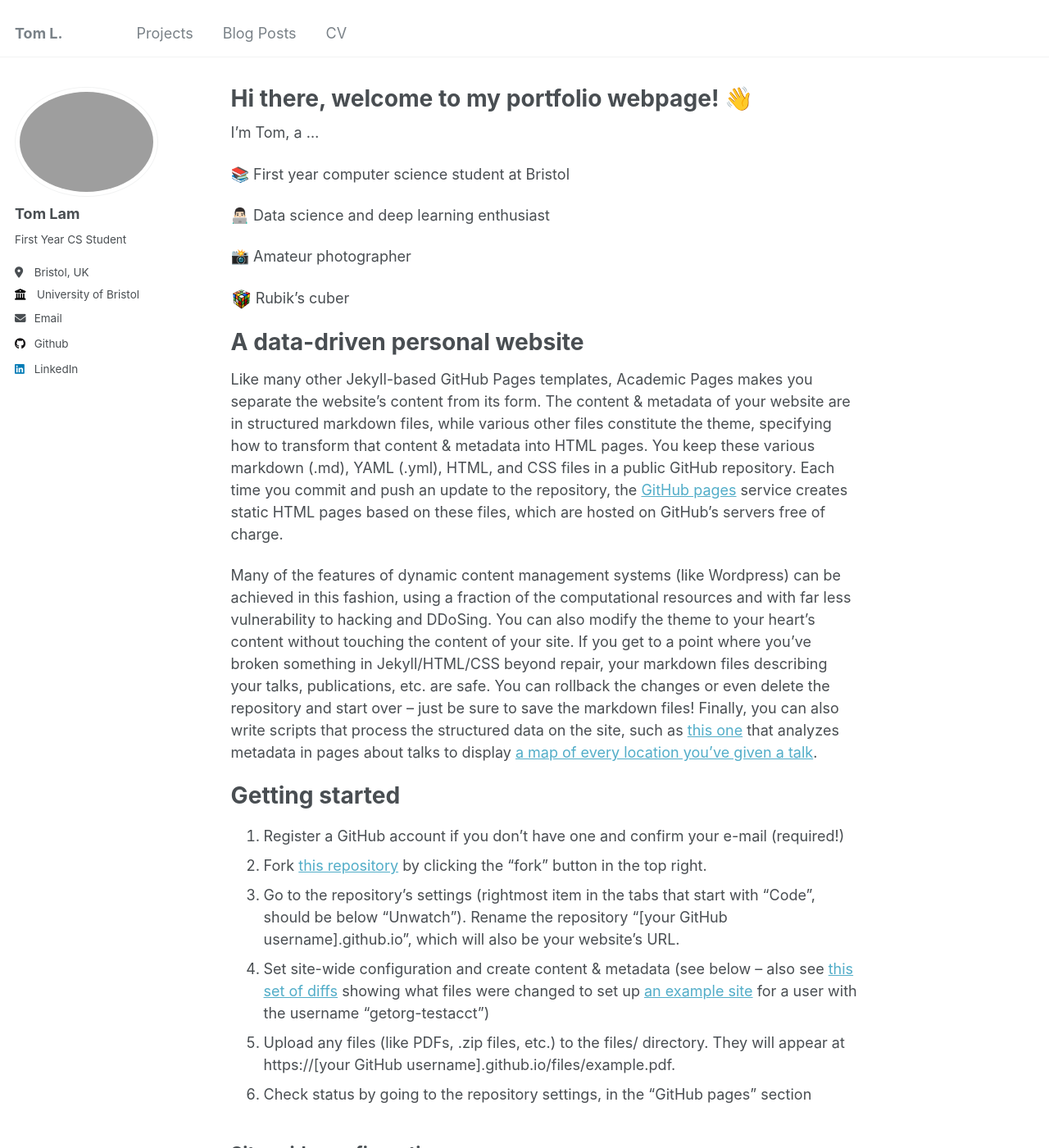
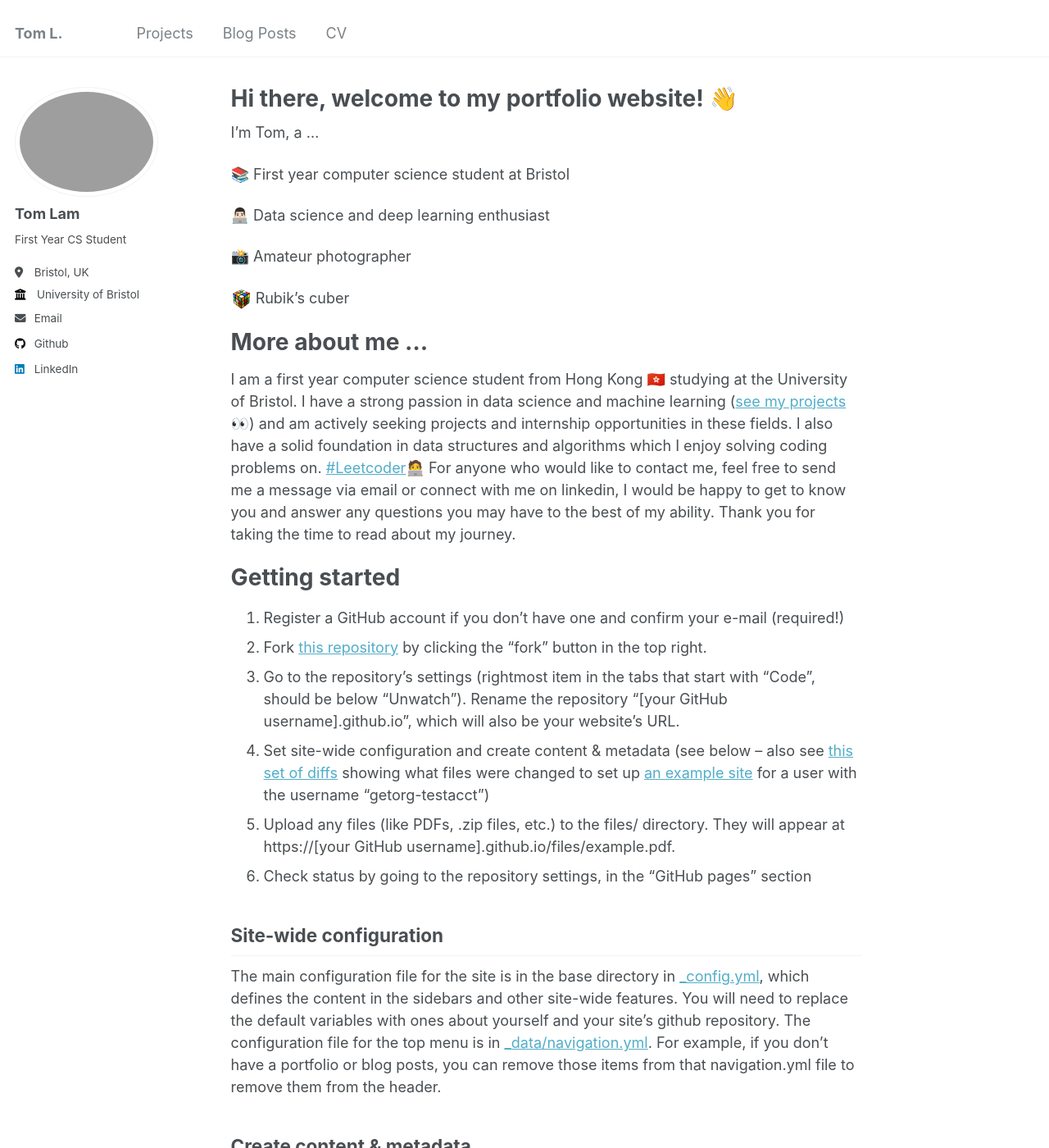
Before and after one commit to T0mLam/t0mlam.github.io, a Jekyll site: the page built from _pages/about.md, in a window 1280 px wide and 1400 px high. Shown: the whole window at 82% size. Built offline with Jekyll 4.4.1, drawn with Linux system fonts in a browser that asks for light colours.

Commit message:
add more about me...

```diff
--- a/_pages/about.md
+++ b/_pages/about.md
@@ -1,6 +1,6 @@
 ---
 permalink: /
-title: "Hi there, welcome to my portfolio webpage! 👋"
+title: "Hi there, welcome to my portfolio website! 👋"
 author_profile: true
 redirect_from:
   - /about/
@@ -17,11 +17,9 @@ I'm Tom, a ...
 
 <img src='/images/rubiks_cube.png' width=25> Rubik's cuber
 
-A data-driven personal website
+More about me ...
 ======
-Like many other Jekyll-based GitHub Pages templates, Academic Pages makes you separate the website's content from its form. The content & metadata of your website are in structured markdown files, while various other files constitute the theme, specifying how to transform that content & metadata into HTML pages. You keep these various markdown (.md), YAML (.yml), HTML, and CSS files in a public GitHub repository. Each time you commit and push an update to the repository, the [GitHub pages](https://pages.github.com/) service creates static HTML pages based on these files, which are hosted on GitHub's servers free of charge.
-
-Many of the features of dynamic content management systems (like Wordpress) can be achieved in this fashion, using a fraction of the computational resources and with far less vulnerability to hacking and DDoSing. You can also modify the theme to your heart's content without touching the content of your site. If you get to a point where you've broken something in Jekyll/HTML/CSS beyond repair, your markdown files describing your talks, publications, etc. are safe. You can rollback the changes or even delete the repository and start over -- just be sure to save the markdown files! Finally, you can also write scripts that process the structured data on the site, such as [this one](https://github.com/academicpages/academicpages.github.io/blob/master/talkmap.ipynb) that analyzes metadata in pages about talks to display [a map of every location you've given a talk](https://academicpages.github.io/talkmap.html).
+I am a first year computer science student from Hong Kong 🇭🇰 studying at the University of Bristol. I have a strong passion in data science and machine learning ([see my projects](https://t0mlam.github.io/projects/) 👀) and am actively seeking projects and internship opportunities in these fields.  I also have a solid foundation in data structures and algorithms which I enjoy solving coding problems on. [#Leetcoder](https://leetcode.com/u/TomLam1129/)🧑‍💻 For anyone who would like to contact me, feel free to send me a message via email or connect with me on linkedin, I would be happy to get to know you and answer any questions you may have to the best of my ability. Thank you for taking the time to read about my journey.
 
 Getting started
 ======
```
Also changed, not shown: _pages/cv.md (+1 -1 lines), _pages/projects.md (+5 -5 lines), 1 other file.
